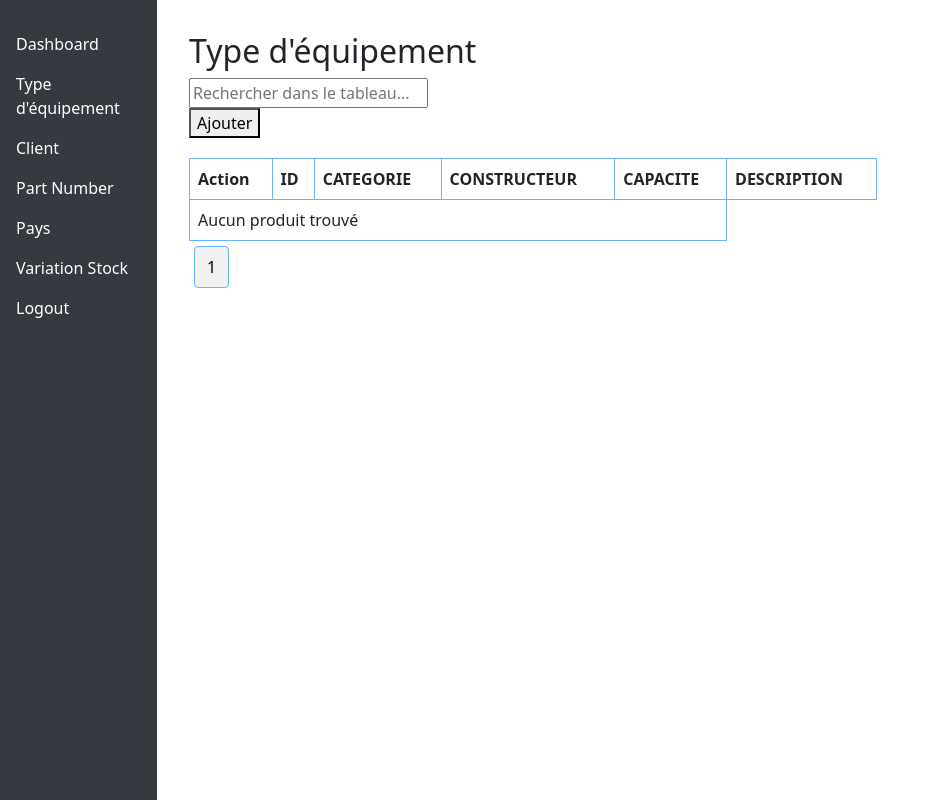
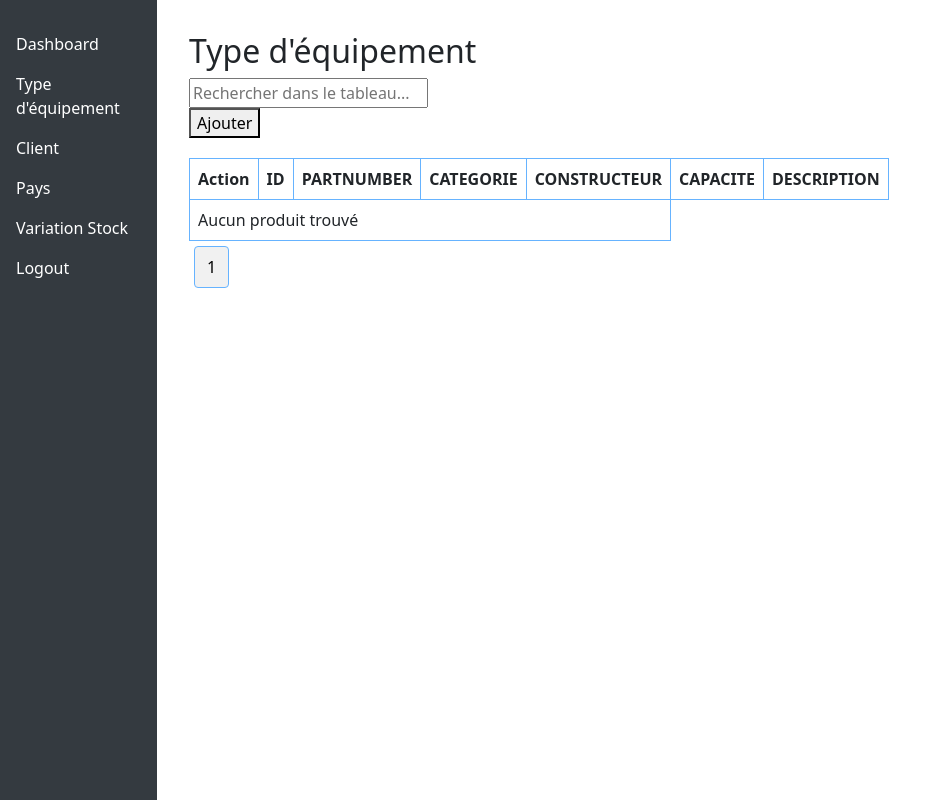
Before and after one commit to kevinkouame/GestionDeStock, a Django app: template Stock/templates/stock/typeequipement.html in a window 1280 px wide. Shown: the whole page, without its empty margins (0-936 px from the left). Run offline with Django 5.2, Linux system fonts and the light colour scheme; the template is opened without the code that fills it, so the values that code supplies are empty.

Commit message:
Partnumber

```diff
--- a/Stock/templates/stock/base.html
+++ b/Stock/templates/stock/base.html
@@ -20,7 +20,7 @@
             <a href="{% url 'dashboard' %}">Dashboard</a>
             <a href="{% url 'typeequipement' %}">Type d'équipement</a>
             <a href="{% url 'client' %}">Client</a>
-            <a href="{% url 'partnumber' %}">Part Number</a>
+            <!-- <a href="{% url 'partnumber' %}">Part Number</a> -->
             <a href="{% url 'listepays' %}">Pays</a>
             <a href="{% url 'stock' %}">Variation Stock</a>
             <a href="#">Logout</a>
--- a/Stock/templates/stock/typeequipement.html
+++ b/Stock/templates/stock/typeequipement.html
@@ -172,6 +172,7 @@
             <tr>
                 <th>Action</th>
                 <th>ID</th>
+                <th>PARTNUMBER</th>
                 <th>CATEGORIE</th>
                 <th>CONSTRUCTEUR</th>
                 <th>CAPACITE</th>
@@ -192,6 +193,7 @@
                 <td>{{ equipement.2 }}</td>
                 <td>{{ equipement.3 }}</td>
                 <td>{{ equipement.4 }}</td>
+                <td>{{ equipement.5 }}</td>
             </tr>
             {% empty %}
             <tr>
@@ -216,6 +218,10 @@
                 <tr>
                     <th><label name="labelid">ID :</label></th>
                     <th><input type="text" name="id" readOnly></th>
+                </tr>
+                <tr>
+                    <th>Partnumber :<span class="required">*</span></th>
+                    <th><input type="text" name="partnumber" placeholder="Entrez le partnumber"></th>
                 </tr>
                 <tr>
                     <th>Categorie :<span class="required">*</span></th>
@@ -467,6 +473,7 @@
     // ---------------------------------------------------------POPUP Ajouter
     function resetForm() {
         // Sélectionne tous les champs de type input et textarea dans la table
+        document.querySelector('input[name="partnumber"]').value = "";
         document.querySelector('input[name="categorie"]').value = "";
         document.querySelector('input[name="constructeur"]').value = "";
         document.querySelector('input[name="capacite"]').value = "";
@@ -518,13 +525,14 @@
 
     // ---------------------------------------------------------Modal confirmation Ajout
     function validateForm() {
+        var partnumber = document.querySelector('input[name="partnumber"]').value;
         var categorie = document.querySelector('input[name="categorie"]').value;
         var constructeur = document.querySelector('input[name="constructeur"]').value;
         var capacite = document.querySelector('input[name="capacite"]').value;
         var description = document.querySelector('textarea[name="description"]').value;
 
         // Vérifie que tous les champs sont remplis
-        if (categorie === "" || constructeur === "" || capacite === "") {
+        if (categorie === "" || constructeur === "" || capacite === "" || partnumber === "") {
             alert("Tous les champs marqués comme obligatoires doivent être complétés.");
             return false; // Empêche l'envoi du formulaire
         }
@@ -584,6 +592,7 @@
 
             const formData = {
                 id: document.querySelector('input[name="id"]').value,
+                partnumber: document.querySelector('input[name="partnumber"]').value,
                 categorie: document.querySelector('input[name="categorie"]').value,
                 constructeur: document.querySelector('input[name="constructeur"]').value,
                 capacite: document.querySelector('input[name="capacite"]').value,
@@ -628,10 +637,11 @@
 
             // Extraire les données de la ligne (enfants du tr)
             const id = row.cells[1].textContent;
-            const categorie = row.cells[2].textContent;
-            const constructeur = row.cells[3].textContent;
-            const capacite = row.cells[4].textContent;
-            const description = row.cells[5].textContent;
+            const partnumber = row.cells[2].textContent;
+            const categorie = row.cells[3].textContent;
+            const constructeur = row.cells[4].textContent;
+            const capacite = row.cells[5].textContent;
+            const description = row.cells[6].textContent;
 
             // Remplir les champs du formulaire avec les données extraites
             document.querySelector('label[name="label_confirmation"]').innerText = "Voulez-vous confirmer la modification ?";
@@ -642,6 +652,7 @@
             document.querySelector('input[name="id"]').readOnly = true;
 
             document.querySelector('input[name="id"]').value = id;
+            document.querySelector('input[name="partnumber"]').value = partnumber;
             document.querySelector('input[name="categorie"]').value = categorie;
             document.querySelector('input[name="constructeur"]').value = constructeur;
             document.querySelector('input[name="capacite"]').value = capacite;
--- a/Stock/views_typeequipement.py
+++ b/Stock/views_typeequipement.py
@@ -24,6 +24,7 @@ def savetypeequipement(request): # Utiliser pour la creation et la modification
 
             # Récupérer les données
             id = data.get('id').strip()
+            partnumber = data.get('partnumber').strip()
             categorie = data.get('categorie').strip()
             constructeur = data.get('constructeur').strip()
             capacite = data.get('capacite').strip()
@@ -31,13 +32,14 @@ def savetypeequipement(request): # Utiliser pour la creation et la modification
 
             with connection.cursor() as cursor:
                 cursor.execute(
-                     "{cALL [dbo].[PS_TYPE_EQUIPEMENT] (%s, %s, %s, %s, %s)}",
+                     "{cALL [dbo].[PS_TYPE_EQUIPEMENT] (%s, %s, %s, %s, %s, %s)}",
                         [
                             categorie,
                             constructeur,
                             capacite,
                             description,
                             id,
+                            partnumber,
                         ]
                     )
                 result = cursor.fetchone()  # ou cursor.fetchall() selon le cas
```
